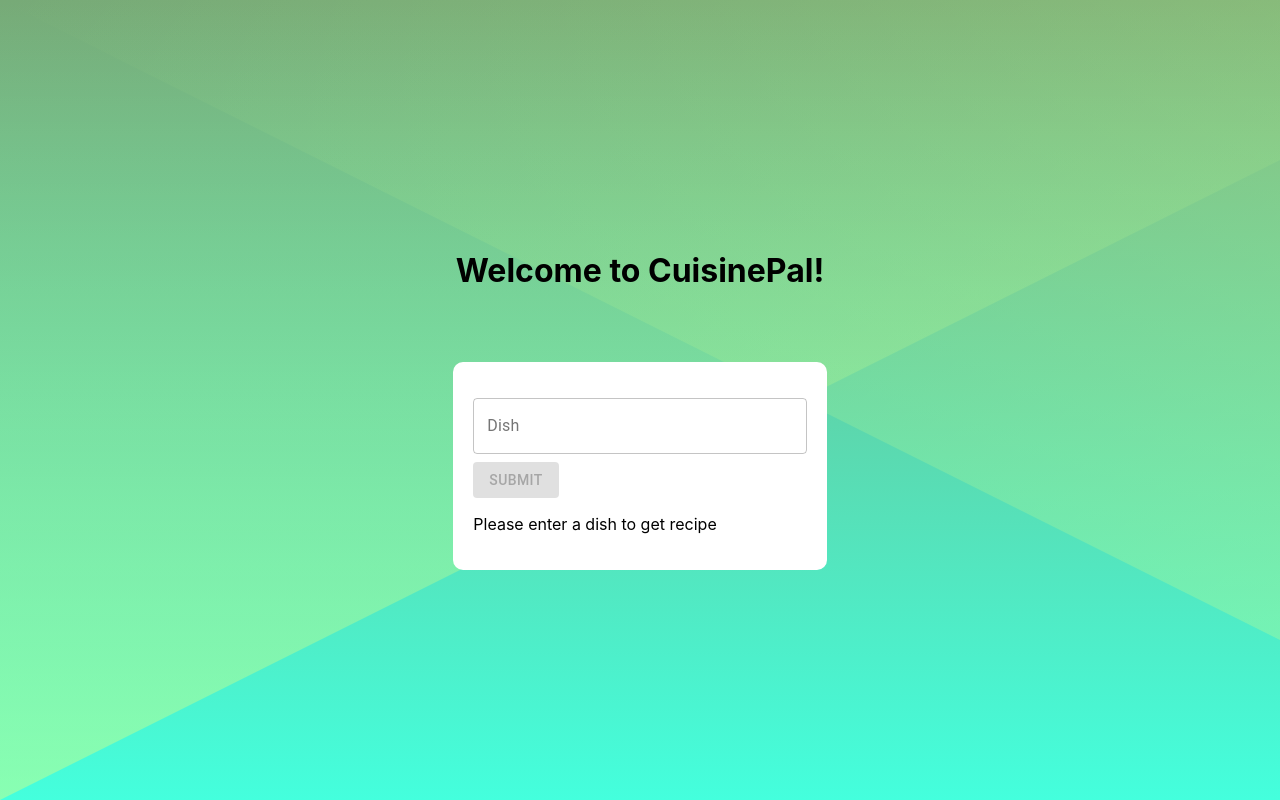
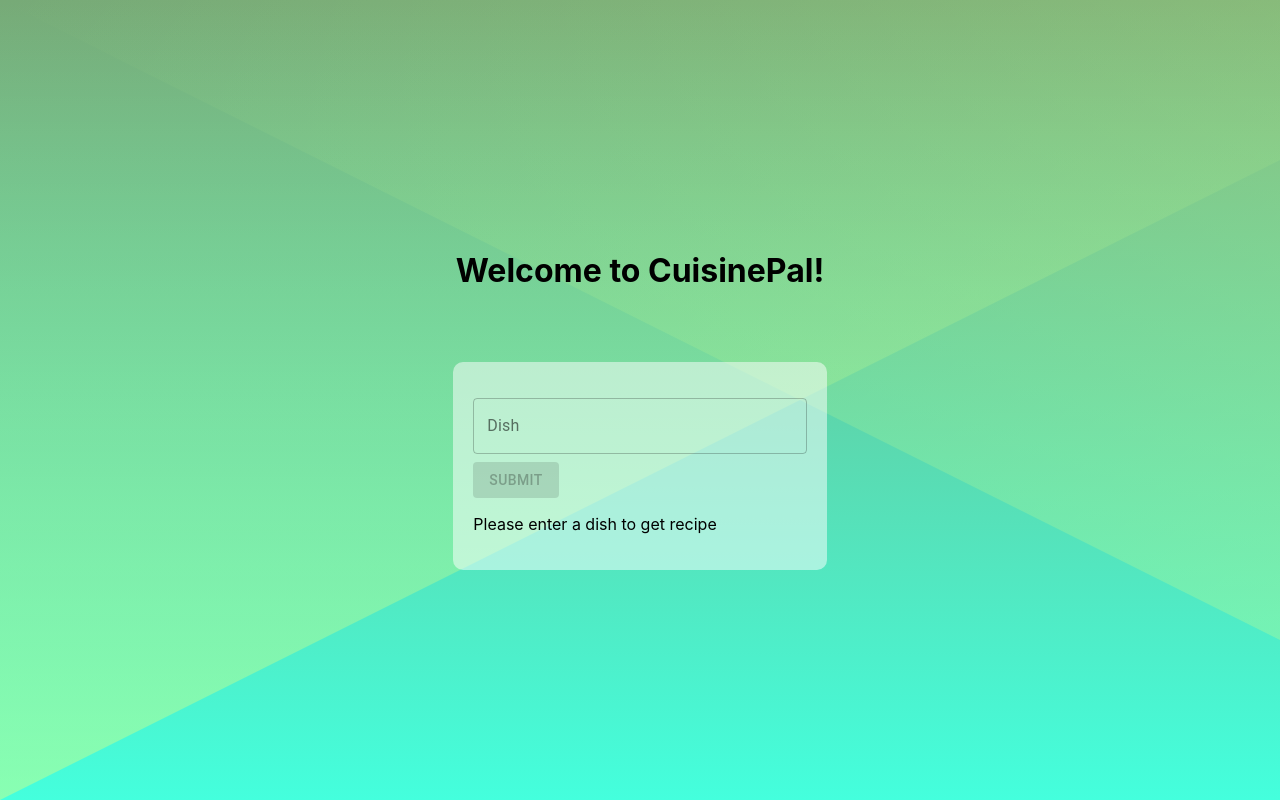
Before and after one commit to VIVEKSUREKA/Get-Recipe-App, a React (Create React App) app in the folder client/: page / in a window 1280 px wide. Built offline with nearby package versions, Linux system fonts and the light colour scheme.

Commit message:
changed transperency of form-container

```diff
--- a/client/src/App.css
+++ b/client/src/App.css
@@ -16,7 +16,7 @@
 }
 
 .Form-container {
-    background-color: white;
+    background-color: rgba(255,255,255,0.5);
     padding: 20px;
     border-radius: 10px;
     margin-top: 50px;
```
